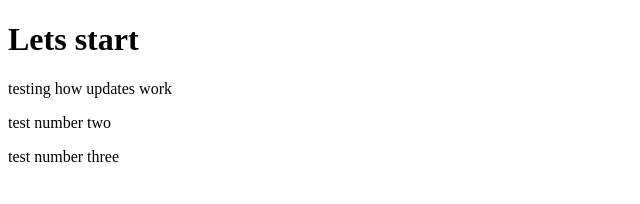
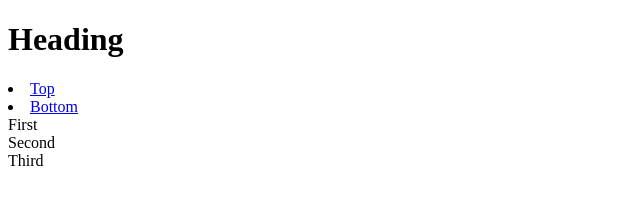
Before and after one commit to CyberSurfer108/Queue-Web-App, a plain HTML site: page Queue.html in a window 1280 px wide. Shown: the whole page, without its empty margins (0-640 px from the left). Drawn offline with Linux system fonts and the light colour scheme.

Commit message:
Update Queue.html

```diff
--- a/Queue.html
+++ b/Queue.html
@@ -2,14 +2,30 @@
 <html>
 
 <head>
+  <meta charset="UTF-8">
+  <meta name="viewport" content="width=device-width, initial-scale=1.0">
   <title>Queue</title>
 </head>
 
 <body>
-  <h1>Lets start</h1>
-  <p>testing how updates work</p>
-  <p>test number two</p>
-  <p>test number three</p>
+
+  <header>
+    <h1>Heading</h1>
+    <nav>
+      <li><a href="#one">Top</a></li>
+      <li><a href="#three">Bottom</a></li>
+    </nav>
+  </header>
+
+  <main>
+    <section id="one">First</section>
+    <section id="two">Second</section>
+    <section id="three">Third</section>
+  </main>
+
+  <footer>
+
+  </footer>
 </body>
 
 </html>
```
